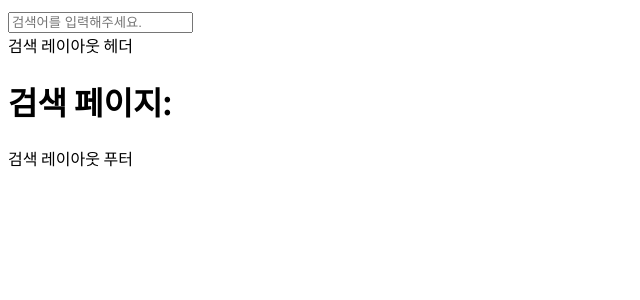
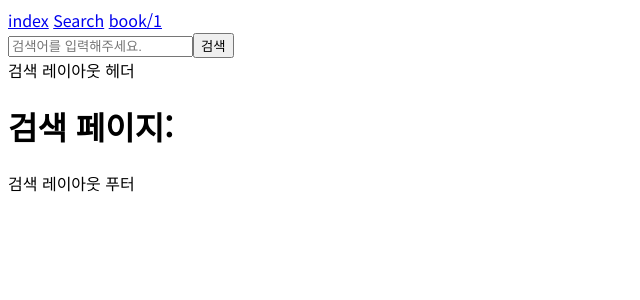
Before and after one commit to parksangryong/oneBiteStudy, a Next.js app: page /search in a window 1280 px wide. Shown: the top 300 px of the page, without its empty margins (0-640 px from the left). Built offline with nearby package versions, Linux system fonts and the light colour scheme.

Commit message:
navigation

```diff
--- a/src/app/(with-searchbar)/layout.tsx
+++ b/src/app/(with-searchbar)/layout.tsx
@@ -1,11 +1,28 @@
+"use client";
+
+import { useRouter } from "next/navigation";
+import { useState } from "react";
+
 export default function WithSearchbarLayout({
   children,
 }: {
   children: React.ReactNode;
 }) {
+  const router = useRouter();
+  const [input, setInput] = useState("");
+
+  const handleSearch = () => {
+    router.push(`/search?q=${input}`);
+  };
+
   return (
     <div>
-      <input placeholder="검색어를 입력해주세요." />
+      <input
+        placeholder="검색어를 입력해주세요."
+        value={input}
+        onChange={(e) => setInput(e.target.value)}
+      />
+      <button onClick={handleSearch}>검색</button>
       {children}
     </div>
   );
--- a/src/app/(with-searchbar)/search/page.tsx
+++ b/src/app/(with-searchbar)/search/page.tsx
@@ -1,9 +1,14 @@
+import ClientComponent from "../client-component";
+
 type Props = {
   searchParams: Promise<{ q?: string }>;
 };
 
 export default async function SearchPage(props: Props) {
-  console.log(props);
   const { q } = await props.searchParams;
-  return <h1>검색 페이지: {q}</h1>;
+  return (
+    <ClientComponent>
+      <h1>검색 페이지: {q}</h1>
+    </ClientComponent>
+  );
 }
--- a/src/app/layout.tsx
+++ b/src/app/layout.tsx
@@ -2,6 +2,7 @@ import type { Metadata } from "next";
 import "./globals.css";
 import "@fontsource/noto-sans-kr"; // Defaults to weight 400
 import "@fontsource/noto-sans-kr/400.css";
+import Link from "next/link";
 
 export const metadata: Metadata = {
   title: "Create Next App",
@@ -14,8 +15,17 @@ export default function RootLayout({
   children: React.ReactNode;
 }>) {
   return (
-    <html lang="en">
-      <body>{children}</body>
+    <html lang="ko-KR">
+      <body>
+        <header>
+          <Link href="/">index</Link>
+          &nbsp;
+          <Link href="/search">Search</Link>
+          &nbsp;
+          <Link href="/book/1">book/1</Link>
+        </header>
+        {children}
+      </body>
     </html>
   );
 }
```
